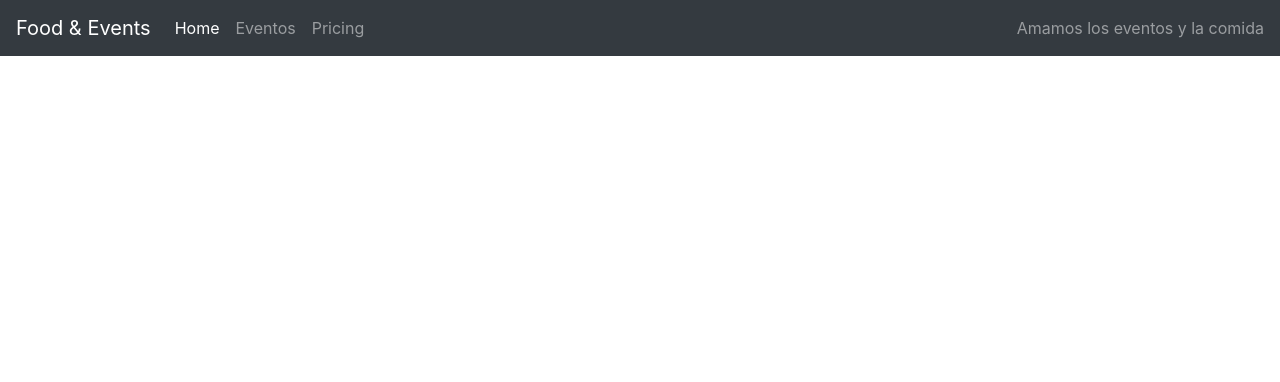
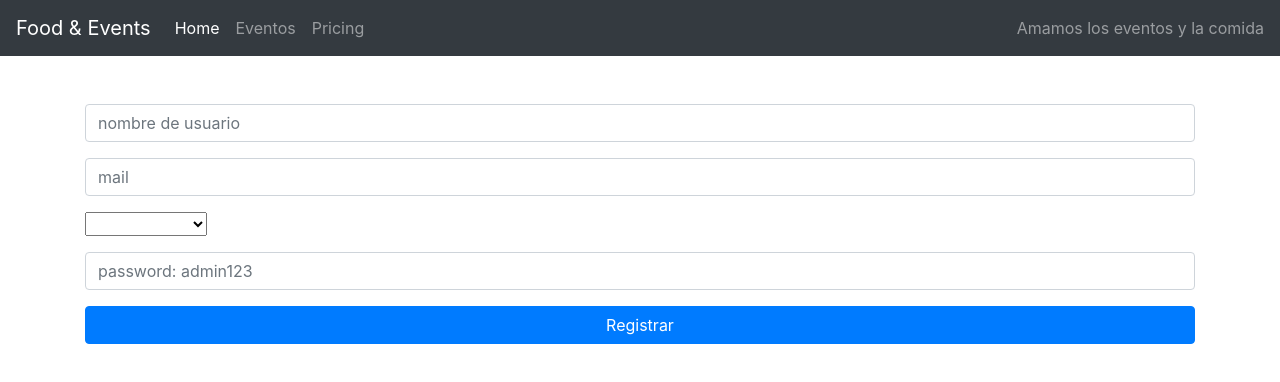
Before and after one commit to NicoRB28/ttps-spring-frontend, an Angular app: page /register in a window 1280 px wide. Before the commit this address led to /. Shown: the top 382 px of the page. Built offline with nearby package versions, Linux system fonts and the light colour scheme.

Commit message:
login, register funcionando

```diff
--- a/src/app/app-routing.module.ts
+++ b/src/app/app-routing.module.ts
@@ -2,9 +2,14 @@ import { NgModule } from '@angular/core';
 import { Routes, RouterModule } from '@angular/router';
 import { EventCreateFormComponent } from './modules/event/event-create-form/event-create-form.component';
 import { EventDashboardComponent } from './modules/event/event-dashboard/event-dashboard.component';
+import {RegisterComponent} from 'src/app/modules/user/register/register.component';
+import { LoginComponent } from './modules/user/login/login.component';
+
 
 
 const routes: Routes = [
+  {path:"login", component:LoginComponent},
+  {path:"register", component:RegisterComponent},
   {path:"events", component:EventDashboardComponent},
   {path:"eventForm", component:EventCreateFormComponent},
 ];
--- a/src/app/app.module.ts
+++ b/src/app/app.module.ts
@@ -7,6 +7,9 @@ import { NgbModule } from '@ng-bootstrap/ng-bootstrap';
 import { ShareModule } from './modules/share/share.module';
 import { EventModule } from './modules/event/event.module';
 import { HttpClientModule } from '@angular/common/http';
+import { UserModule } from './modules/user/user.module';
+
+
 
 
 @NgModule({
@@ -20,7 +23,8 @@ import { HttpClientModule } from '@angular/common/http';
     NgbModule,
     ShareModule,
     HttpClientModule,
-    EventModule
+    EventModule,
+    UserModule,
   ],
   providers: [],
   bootstrap: [AppComponent]
--- /dev/null
+++ b/src/app/model/createUser.ts
@@ -0,0 +1,10 @@
+export class CreateUser {
+
+  username: string;
+  mail:string;
+  password:string;
+  type:string;
+
+  constructor(){}
+
+}
--- /dev/null
+++ b/src/app/modules/core/http/user-http.service.ts
@@ -0,0 +1,27 @@
+import { HttpClient, HttpClientModule, HttpHeaders } from '@angular/common/http';
+import { Injectable } from '@angular/core';
+import { Observable } from 'rxjs';
+import { CreateUser } from 'src/app/model/createUser';
+import { environment } from 'src/environments/environment';
+
+
+@Injectable({providedIn: 'root'})
+export class UserHttpService {
+
+  baseUrl = `${environment.backendApi}ttps-spring/`
+
+  constructor(private http: HttpClient){}
+
+  loging(username:string, password:string):Observable<any>{
+    let header = new HttpHeaders();
+    header = header.set('usuario',username);
+    header = header.set('clave',password);
+    let res;
+    return this.http.post<any>(this.baseUrl+"autenticacion",null, {headers: header});
+  }
+
+  register(data:CreateUser):Observable<CreateUser>{
+    return this.http.post<CreateUser>(this.baseUrl+"usuario",data);
+  }
+
+}
--- /dev/null
+++ b/src/app/modules/user/login/login.component.html
@@ -0,0 +1,12 @@
+<div class="container mt-5">
+  <form [formGroup]="loginForm" (ngSubmit)="onSubmit()">
+      <div class="form-group">
+          <input type="email" class="form-control" formControlName="username" required placeholder="username: name@example.com">
+      </div>
+      <div class="form-group">
+          <input type="password" class="form-control" formControlName="password" required placeholder="password: admin123">
+      </div>
+      <button type="submit" class="btn btn-primary btn-block">Login</button>
+  </form>
+</div>
+<a routerLink='/register'>Registrar</a>
--- /dev/null
+++ b/src/app/modules/user/login/login.component.ts
@@ -0,0 +1,30 @@
+import { Component, OnInit } from '@angular/core';
+import { FormBuilder, FormGroup, Validators } from '@angular/forms';
+import { UserSandbox } from '../user.sandbox';
+
+@Component({
+  selector: 'app-login',
+  templateUrl: './login.component.html',
+  styleUrls: ['./login.component.css']
+})
+export class LoginComponent implements OnInit {
+
+  loginForm: FormGroup;
+
+  constructor(
+    private fb: FormBuilder,
+    private sandbox: UserSandbox,
+  ) { }
+
+  ngOnInit(): void {
+    this.loginForm = this.fb.group({
+      username: ['' ],
+      password: [''],
+    });
+  }
+
+  onSubmit() {
+    this.sandbox.login(this.loginForm.controls["username"].value,this.loginForm.controls["password"].value);
+  }
+
+}
--- /dev/null
+++ b/src/app/modules/user/register/register.component.html
@@ -0,0 +1,21 @@
+
+<div class="container mt-5">
+  <form [formGroup]="registerForm" (ngSubmit)="onSubmit()">
+      <div class="form-group">
+          <input type="text" class="form-control" formControlName="username" required placeholder="nombre de usuario">
+      </div>
+      <div class="form-group">
+        <input type="email" class="form-control" formControlName="mail" required placeholder="mail">
+    </div>
+    <div class="form-group">
+      <select formControlName="type" name="type" id="type">
+        <option value="FoodTrucker">FoodTrucker</option>
+        <option value="EventPlanner">EventPlanner</option>
+      </select>
+    </div>
+      <div class="form-group">
+          <input type="password" class="form-control" formControlName="password" required placeholder="password: admin123">
+      </div>
+      <button type="submit" class="btn btn-primary btn-block">Registrar</button>
+  </form>
+</div>
--- /dev/null
+++ b/src/app/modules/user/register/register.component.ts
@@ -0,0 +1,36 @@
+import { Component, OnInit } from '@angular/core';
+import { FormBuilder, FormGroup, Validators } from '@angular/forms';
+import { CreateUser } from 'src/app/model/createUser';
+import { UserSandbox } from '../user.sandbox';
+
+@Component({
+  selector: 'app-register',
+  templateUrl: './register.component.html',
+  styleUrls: ['./register.component.css']
+})
+export class RegisterComponent implements OnInit {
+
+  registerForm: FormGroup;
+
+  constructor(private fb: FormBuilder,
+              private sandbox: UserSandbox) { }
+
+  ngOnInit(): void {
+    this.registerForm = this.fb.group({
+      mail:['',Validators.required],
+      username:['',Validators.required],
+      password:['',Validators.required],
+      type:['',Validators.required],
+    });
+  }
+
+  onSubmit():void {
+    let newUser = new CreateUser();
+    newUser.mail = this.registerForm.controls["mail"].value;
+    newUser.password = this.registerForm.controls["password"].value;
+    newUser.username = this.registerForm.controls["username"].value;
+    newUser.type = this.registerForm.controls["type"].value;
+    this.sandbox.register(newUser);
+
+  }
+}
--- /dev/null
+++ b/src/app/modules/user/user.sandbox.ts
@@ -0,0 +1,30 @@
+import { Injectable } from '@angular/core';
+import { Router } from '@angular/router';
+import { CreateUser } from 'src/app/model/createUser';
+import { UserHttpService } from '../core/http/user-http.service';
+
+@Injectable({
+  providedIn: 'root'
+})
+export class UserSandbox {
+
+  constructor(private http: UserHttpService,
+              private router: Router){}
+
+  login(username:string, password:string):void{
+    this.http.loging(username,password).subscribe(res => {
+      this.router.navigate(['events']);
+    }, error => {
+      alert("No ha sido posible iniciar sesión" );
+    });
+  }
+
+  register(data:CreateUser):void{
+    this.http.register(data).subscribe(res => {
+      alert("Usuario Creado");
+      this.router.navigate(['login']);
+    }, errro => {
+      alert("No se ha podido crear el usuario");
+    });
+  }
+}
```
Also changed, not shown: src/app/modules/user/user.module.ts (added, +16 -0 lines), src/app/modules/user/login/login.component.css (added), src/app/modules/user/register/register.component.css (added).
